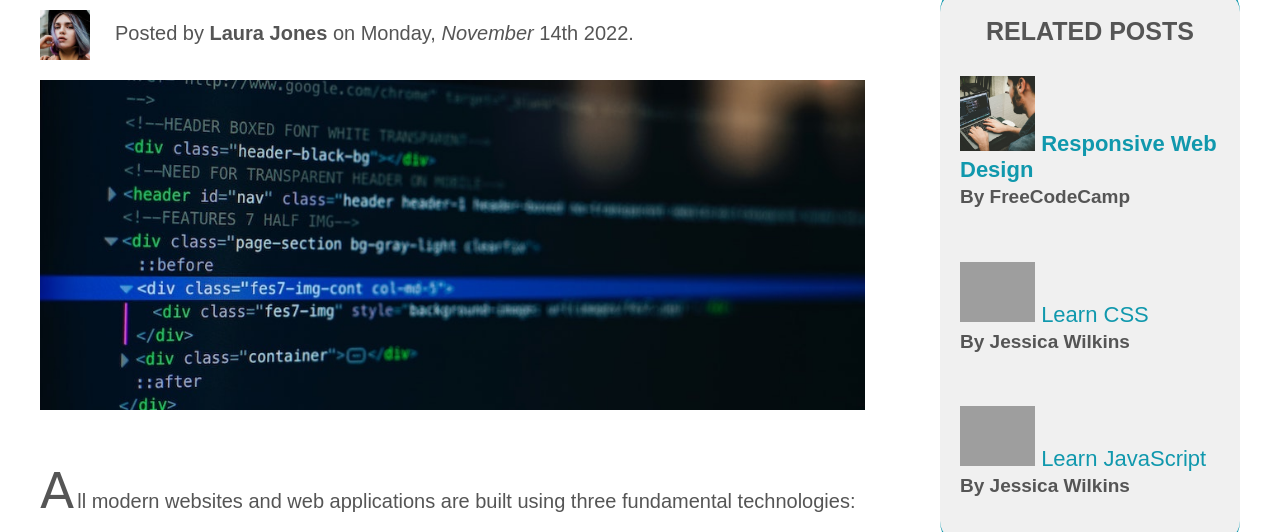
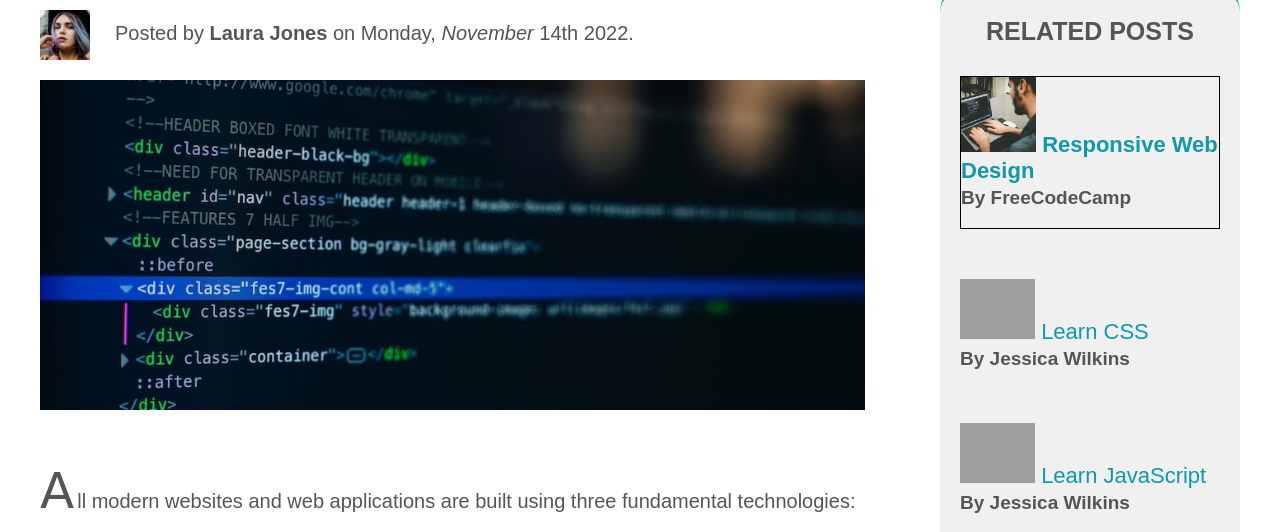
Before and after one commit to Suyashec29/ss, a plain HTML site: page css/layouts/basics/index.html in a window 1280 px wide. In both pictures the pointer is over the item 1090 px from the left and 407 px from the top of the page. Shown: the part 264-796 px from the top of the page. Drawn offline with Linux system fonts and the light colour scheme; grey boxes are pictures that could not be loaded.

Commit message:
update layouts

```diff
--- a/css/layouts/basics/style.css
+++ b/css/layouts/basics/style.css
@@ -183,6 +183,10 @@ p {
   margin-bottom: 50px;
 }
 
+.related-list li:hover {
+  border: 1px solid black;
+}
+
 li:last-child {
   margin-bottom: 0px;
 }
```
